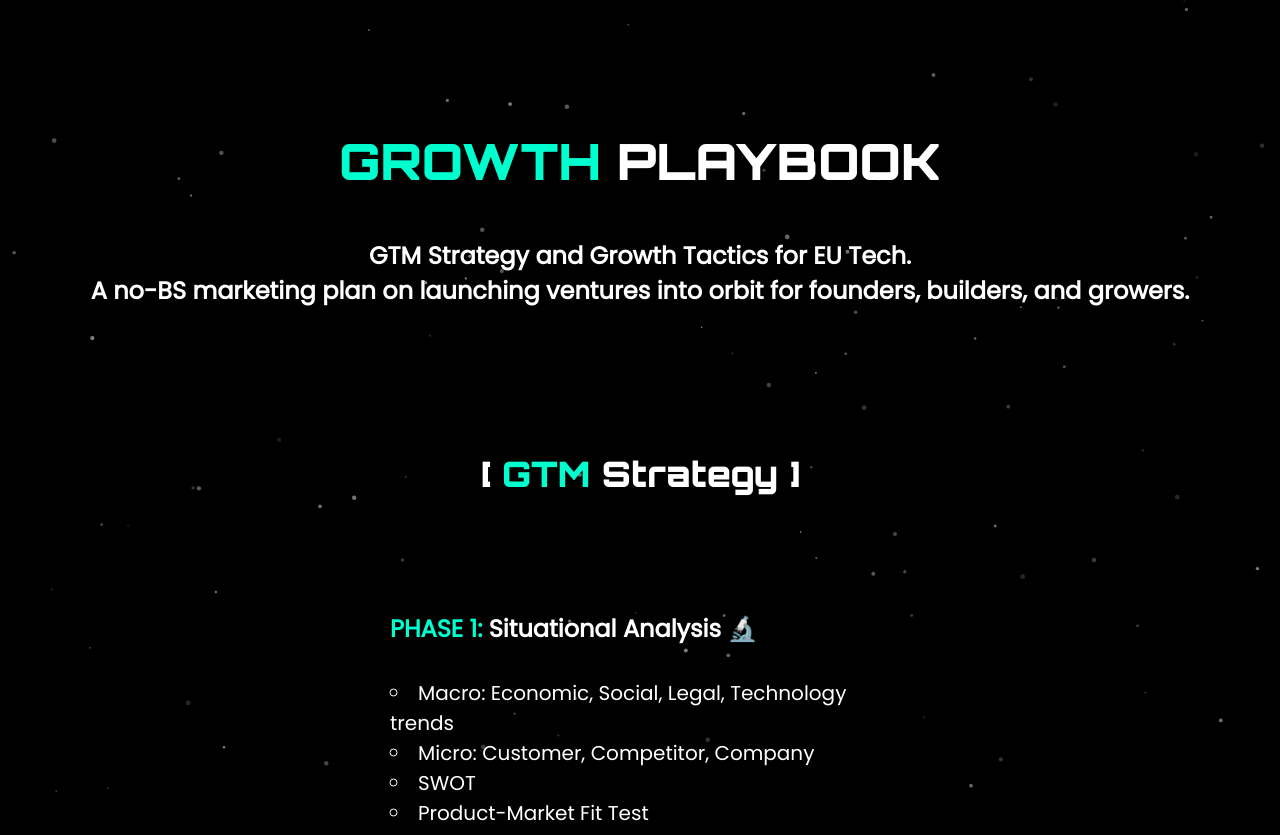
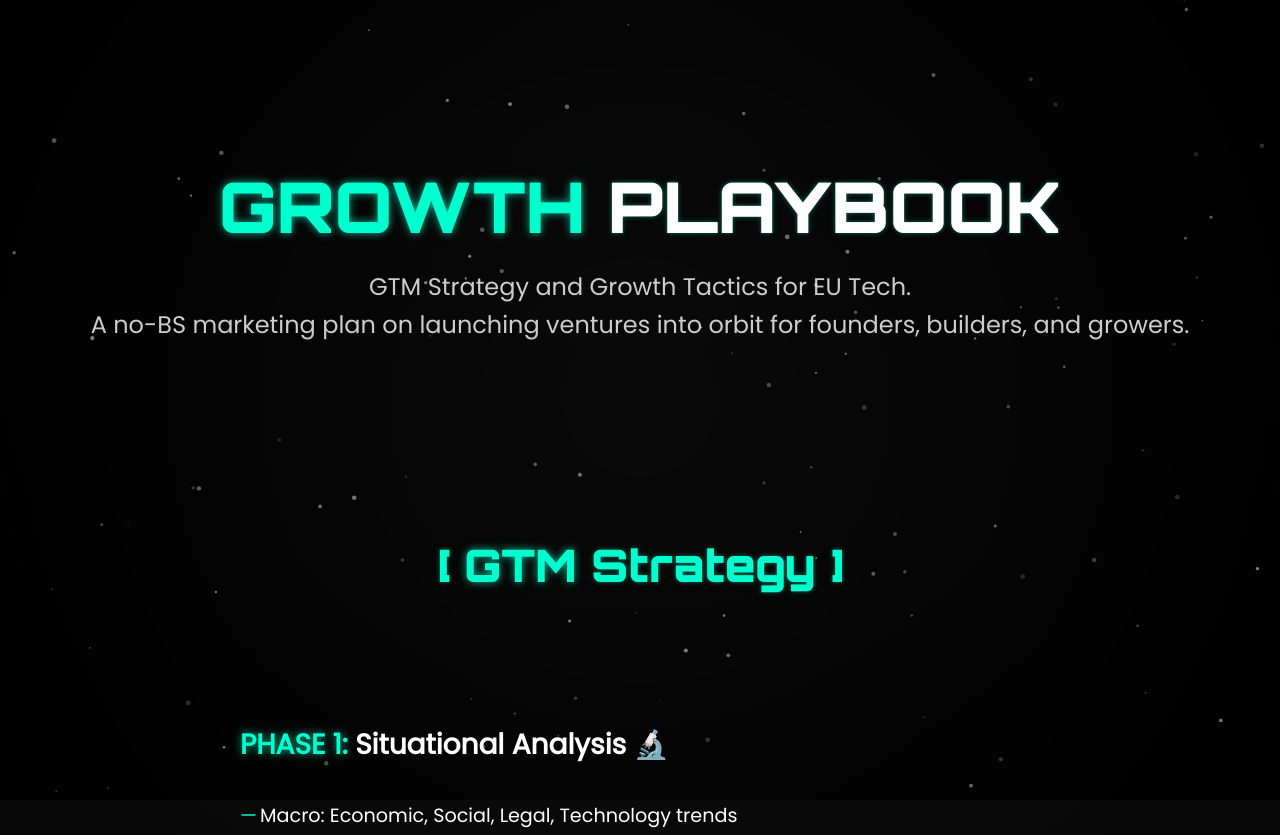
Before and after one commit to Burtwa/GrowthPlaybook, a plain HTML site: page index.html in a window 1280 px wide. Shown: the top 835 px of the page. Drawn offline with Linux system fonts and the light colour scheme.

Commit message:
Update style.css

```diff
--- a/style.css
+++ b/style.css
@@ -1,57 +1,76 @@
 /* Base Styles for all screens - Mobile-first approach is generally best */
 body {
-    background: black;
+    /* Subtle background texture/gradient for depth, similar to x.ai's dark background */
+    background: radial-gradient(circle at 50% 10%, rgba(30, 30, 30, 0.4) 0%, rgba(0, 0, 0, 1) 100%);
+    background-color: black; /* Fallback for older browsers */
     color: white;
     text-align: center;
     list-style-position: inside;
-    font-family: "Poppins", sans-serif; /* Add a generic fallback font */
+    /* Poppins is good, but for a more 'tech' feel, consider a modern sans-serif */
+    font-family: "Poppins", "Helvetica Neue", sans-serif;
     /* Use a relative font-size on the body for better accessibility */
-    font-size: 16px;
+    font-size: 18px; /* Slightly larger base font for better readability */
+    line-height: 1.6; /* Improve line spacing */
 }
 
 /* Typography Styles */
 h1, h3 {
-  font-family: "Orbitron", sans-serif;
+    /* Orbitron is excellent for the tech/space theme */
+    font-family: "Orbitron", sans-serif;
     font-weight: 900;
     font-style: normal;
-    line-height: 1.75;
+    line-height: 1.2; /* Tighter line height for headlines */
+    /* Add a subtle text shadow for a glow effect, enhancing the futuristic feel */
+    text-shadow: 0 0 5px rgba(0, 255, 207, 0.4);
 }
 
 h3 {
     padding: 30px 0px;
-    font-size: 2.2rem; /* Use rem for scalability */
+    font-size: 2.8rem; /* A bit larger for impact */
+    /* Ensure the h3 color is the bright tech blue/cyan */
+    color: #00ffcf;
 }
 
 h4 {
-  font-size: 1.5rem;
+    font-size: 1.75rem; /* Slightly larger */
+    font-weight: 700;
+    line-height: 1.4;
 }
 
 h1 {
     /* Use 'clamp' for a fluid font size that is capped by a min/max value */
-    font-size: clamp(30px, 10vw, 50px);
+    font-size: clamp(36px, 12vw, 70px); /* Larger H1 for primary impact */
+    margin-bottom: 20px;
 }
 
 h2 {
     /* Ensure h2 naturally wraps without the fixed <br> */
     padding: 0 10px;
+    font-weight: 500; /* Lighter weight for secondary text */
+    font-size: 1.5rem;
+    opacity: 0.8; /* Slightly dimmed for contrast */
+    margin-bottom: 40px;
 }
 
 .blue {
+    /* Keep the vibrant tech color */
     color: #00ffcf;
+    text-shadow: 0 0 8px rgba(0, 255, 207, 0.7); /* Stronger glow for highlights */
 }
 
 .start {
-    padding: 50px 0px;
+    padding: 80px 0px; /* More vertical breathing room */
 }
 
 /* Responsive Container Styling */
 .container {
-    /* Use max-width and percentage width for responsiveness */
-    max-width: 500px;
+    /* Use a wider max-width for a more spacious, desktop-like feel */
+    max-width: 800px; /* Increased max-width */
     width: 90%;
 
-    font-size: 1.25rem; /* Relative font size */
-    border-radius: 30px;
+    font-size: 1.2rem; /* Adjusted for new body font size */
+    /* Remove border-radius to match x.ai's sharp, modern corners */
+    border-radius: 0;
 
     /* Centering the Container */
     margin-left: auto;
@@ -59,21 +78,36 @@ h2 {
 
     /* Aligning the Content */
     text-align: left;
-    padding: 10px;
+    padding: 20px 0; /* Adjusted padding */
 }
 
 /* Specific adjustment for the list items */
 .container ul {
     text-align: left;
     padding-left: 0;
+    margin-top: 30px;
 }
 
 li {
-    list-style-type: circle;
+    /* Use a subtle, modern dash or custom bullet for a minimalist list */
+    list-style-type: none; /* Remove default bullet */
+    position: relative;
+    padding-left: 20px; /* Space for custom bullet */
+    margin-bottom: 15px; /* More space between items */
+}
+
+li::before {
+    content: '—'; /* Use a modern dash as a bullet */
+    color: #00ffcf; /* Apply the accent color to the bullet */
+    position: absolute;
+    left: 0;
+    top: 0;
 }
 
 footer {
-    padding-top: 150px;
+    padding-top: 200px; /* More space */
+    font-size: 0.9rem;
+    opacity: 0.6; /* Subtle footer */
 }
 
 /* ---------------------------------- */
@@ -82,25 +116,32 @@ footer {
 @media screen and (max-width: 480px) {
     body {
         /* Reduce base font size slightly on very small screens */
-        font-size: 14px;
+        font-size: 16px;
     }
 
     h3 {
         /* Reduce h3 font size for small screens */
+        font-size: 2rem;
+    }
+
+    h4 {
         font-size: 1.4rem;
     }
 
-  h4 {
-    font-size: 1.2rem;
-  }
+    h1 {
+        font-size: clamp(30px, 10vw, 50px);
+    }
 }
 
 #particle-canvas {
-    position: fixed; /* NEW: Fixed position to cover the entire viewport */
+    position: fixed;
     top: 0;
     left: 0;
     width: 100%;
     height: 100%;
-    z-index: -1; /* NEW: Place the canvas behind all other content */
-    pointer-events: none; /* NEW: Ensures content remains clickable */
+    z-index: -1;
+    pointer-events: none;
+    /* Enhanced background: darker and more subtle */
+    background: radial-gradient(circle at center, rgba(0, 0, 0, 0.1) 0%, rgba(0, 0, 0, 0.9) 100%);
+    /* Adding a subtle star-field-like noise/texture is a common tech site practice, though tricky in pure CSS */
 }
```
